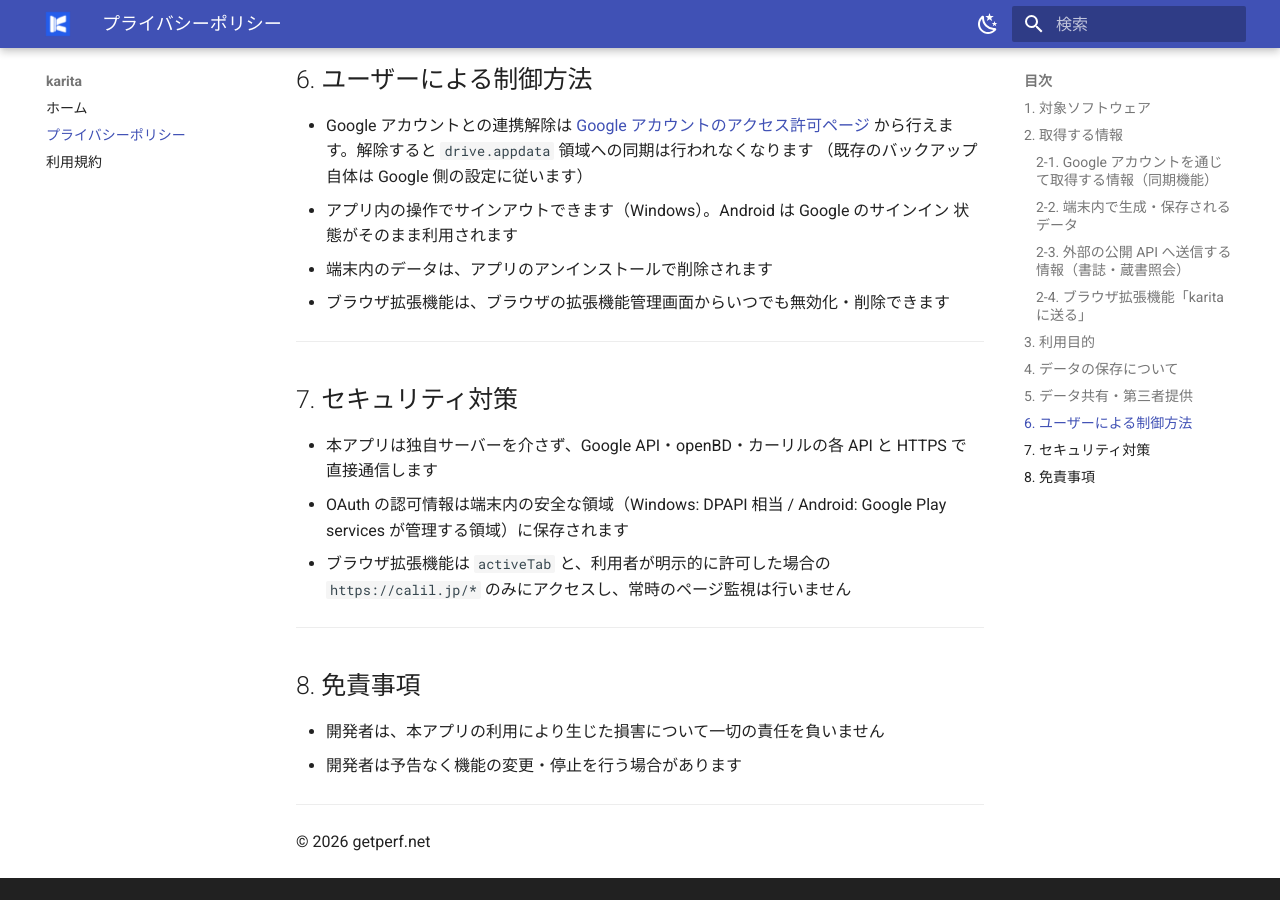
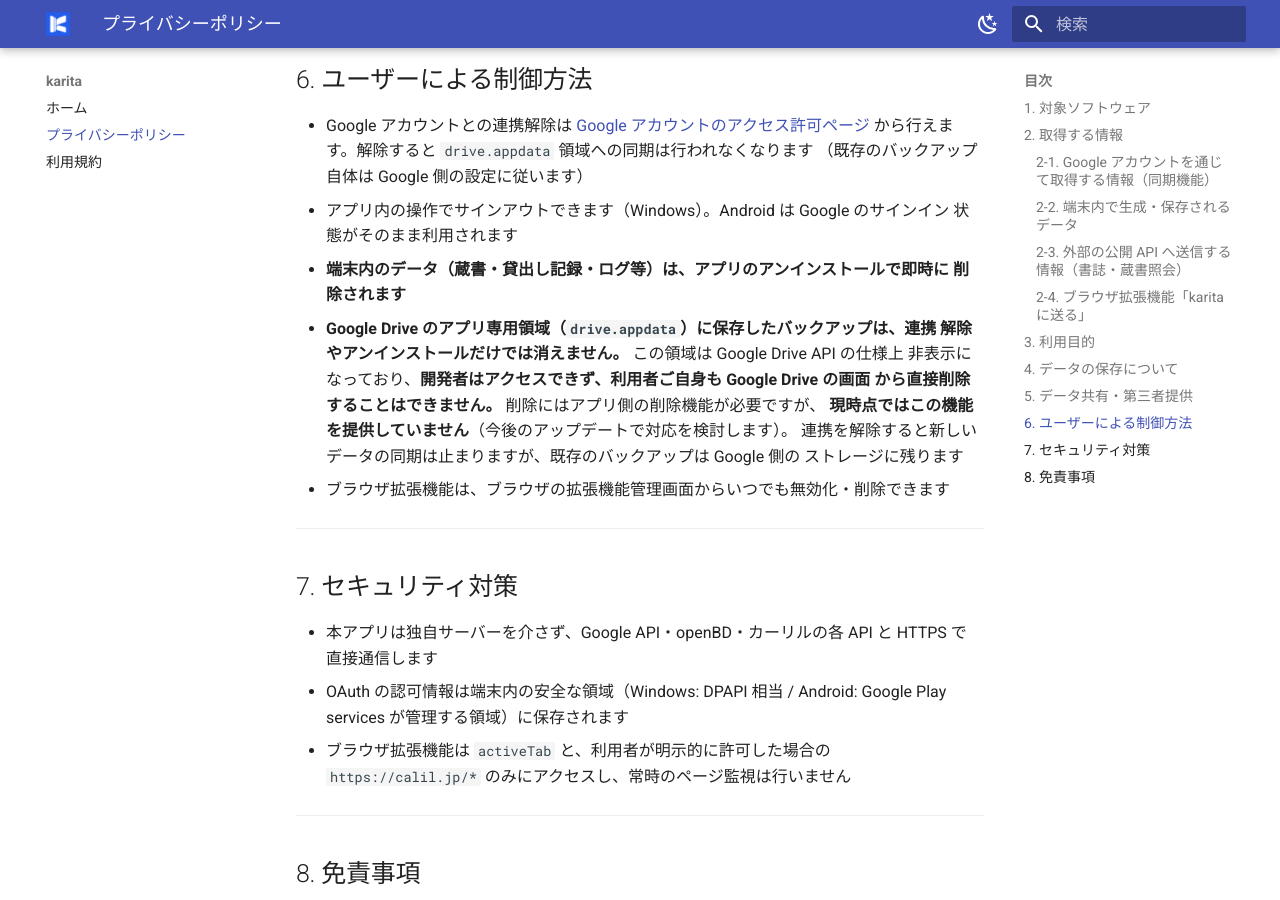
Before and after one commit to getperf/karita-site, an MkDocs documentation site: the page built from docs/privacy.md, in a window 1280 px wide and 900 px high, scrolled down 2359 px. Built offline with MkDocs 1.6.1 and Material for MkDocs 9.7.7, drawn with Linux system fonts in a browser that asks for light colours.

Commit message:
privacy: Drive appDataFolderのバックアップ削除に関する制約を明記

```diff
--- a/docs/privacy.md
+++ b/docs/privacy.md
@@ -101,7 +101,15 @@ karita はデータの端末間同期に、利用者自身の Google アカウ
   （既存のバックアップ自体は Google 側の設定に従います）
 - アプリ内の操作でサインアウトできます（Windows）。Android は Google のサインイン
   状態がそのまま利用されます
-- 端末内のデータは、アプリのアンインストールで削除されます
+- **端末内のデータ（蔵書・貸出し記録・ログ等）は、アプリのアンインストールで即時に
+  削除されます**
+- **Google Drive のアプリ専用領域（`drive.appdata`）に保存したバックアップは、連携
+  解除やアンインストールだけでは消えません。** この領域は Google Drive API の仕様上
+  非表示になっており、**開発者はアクセスできず、利用者ご自身も Google Drive の画面
+  から直接削除することはできません。** 削除にはアプリ側の削除機能が必要ですが、
+  **現時点ではこの機能を提供していません**（今後のアップデートで対応を検討します）。
+  連携を解除すると新しいデータの同期は止まりますが、既存のバックアップは Google 側の
+  ストレージに残ります
 - ブラウザ拡張機能は、ブラウザの拡張機能管理画面からいつでも無効化・削除できます
 
 ---
```
